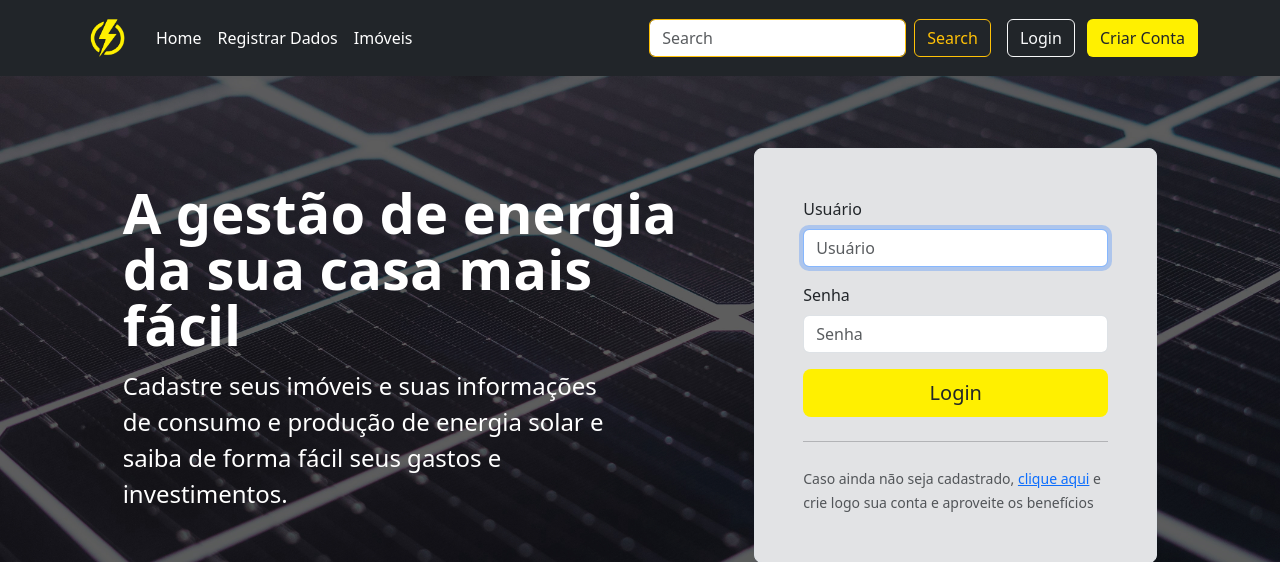
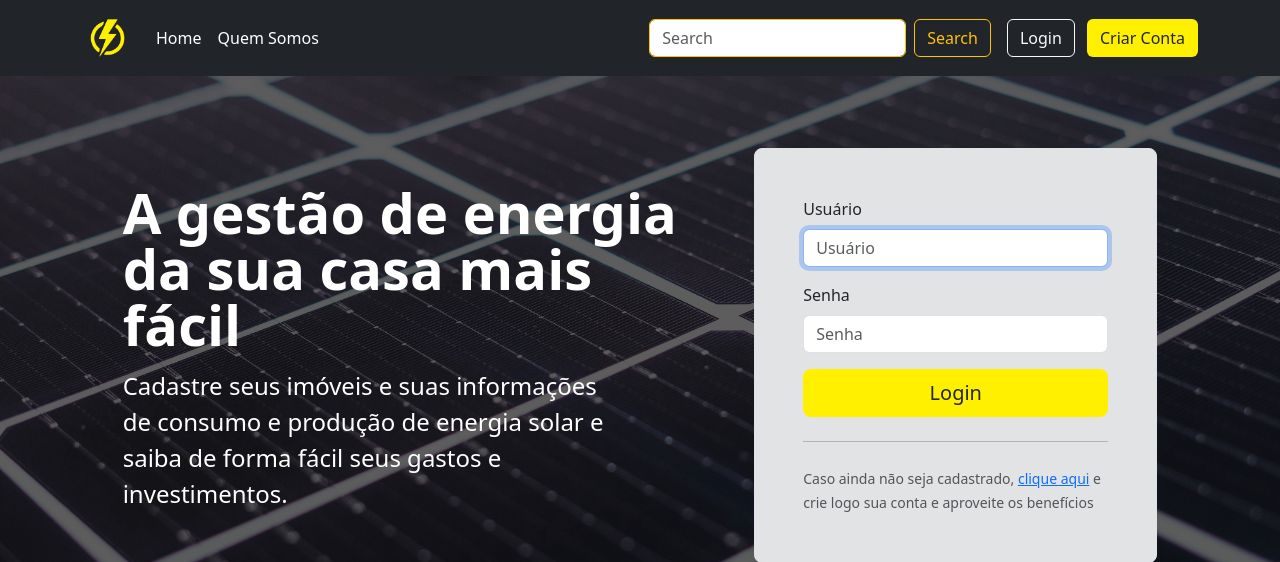
Before and after one commit to willianjonhy05/energy, a Django app: a page that uses templates/base.html in a window 1280 px wide. Shown: the top 562 px of the page. Run offline with Django 5.2, Linux system fonts and the light colour scheme; some libraries are stand-ins or nearby versions.

Commit message:
Melhorias nas páginas iniciais

```diff
--- a/templates/base.html
+++ b/templates/base.html
@@ -43,11 +43,16 @@
                             <a class="nav-link active" aria-current="page" href="{% url 'home' %}">Home</a>
                         </li>
                         <li class="nav-item">
+                            <a class="nav-link active" aria-current="page" href="{% url 'sobre' %}">Quem Somos</a>
+                        </li>
+                        {% if user.is_authenticated %}
+                        <li class="nav-item">
                             <a class="nav-link active" href="{% url 'cadastrar-registro' %}">Registrar Dados</a>
                         </li>
                         <li class="nav-item">
                             <a class="nav-link active" href="{% url 'casas' %}">Imóveis</a>
                         </li>
+                        {% endif %}
 
                     </ul>
                     <form class="d-flex mx-3" role="search">
@@ -169,13 +174,18 @@
     <div class="container">
         <footer class="py-3 my-4" id="footer">
             <ul class="nav justify-content-center border-bottom pb-3 mb-3">
-                <li class="nav-item"><a href="#" class="nav-link px-2 text-body-secondary">Home</a></li>
-                <li class="nav-item"><a href="#" class="nav-link px-2 text-body-secondary">Features</a></li>
-                <li class="nav-item"><a href="#" class="nav-link px-2 text-body-secondary">Pricing</a></li>
-                <li class="nav-item"><a href="#" class="nav-link px-2 text-body-secondary">FAQs</a></li>
-                <li class="nav-item"><a href="#" class="nav-link px-2 text-body-secondary">About</a></li>
+                <li class="nav-item"><a href="{% url 'home' %}" class="nav-link px-2 text-body-secondary">Home</a></li>
+                <li class="nav-item"><a href="{% url 'sobre' %}" class="nav-link px-2 text-body-secondary">Quem Somos</a></li>
+                {% if user.is_authenticated %}
+                <li class="nav-item"><a href="{% url 'casas' %}" class="nav-link px-2 text-body-secondary">Meus Imóveis</a></li>
+                <li class="nav-item"><a href="{% url 'cadastrar-registro' %}" class="nav-link px-2 text-body-secondary">Registrar Dados</a></li>
+                {% else %}
+                <li class="nav-item"><a href="{% url 'login' %}" class="nav-link px-2 text-body-secondary">Login</a></li>
+                <li class="nav-item"><a href="{% url 'registration' %}" class="nav-link px-2 text-body-secondary">Cadastre-se</a></li>
+                {% endif %}
             </ul>
-            <p class="text-center text-body-secondary">&copy; 2024 Company, Inc</p>
+            <p class="text-center text-body-secondary">&copy; Desenvolvido por William Sousa  com as tecnologias em
+                Python/Django, Javascript e Bootstrap</p>
         </footer>
     </div>
 
```
Also changed, not shown: energia/views.py (+6 -3 lines), templates/home.html (+16 -3 lines).
